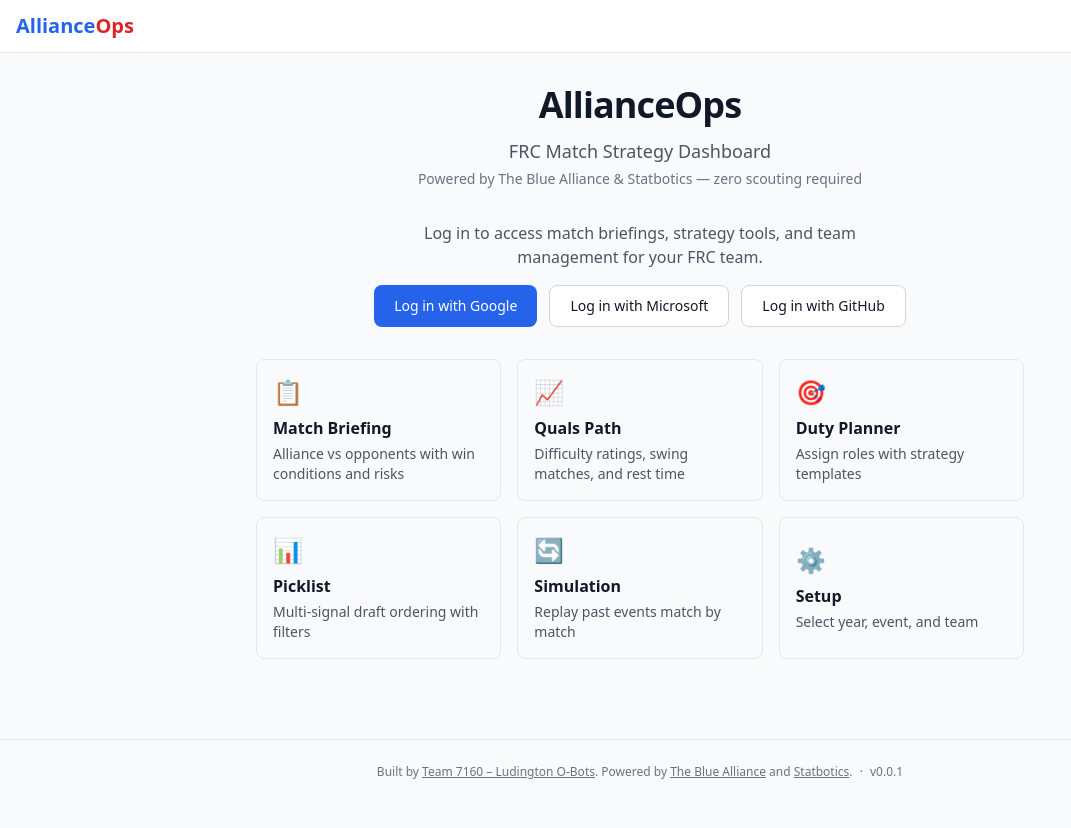
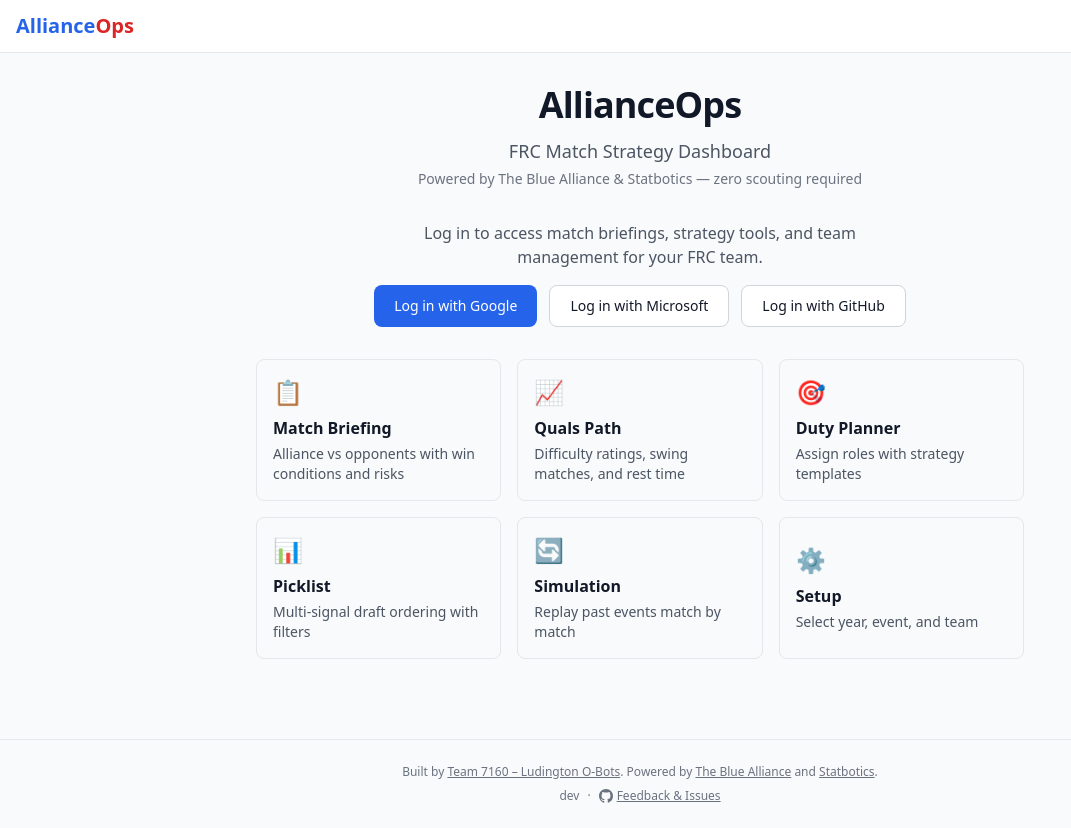
Before and after one commit to o-bots7160/AllianceOps, a Next.js app in the folder apps/web/: page / in a window 1280 px wide. Shown: the whole page, without its empty margins (0-1071 px from the left). Before the commit the page ends 804 px from the top, so only its background shows below. Built offline with nearby package versions, Linux system fonts and the light colour scheme; no server answers.

Commit message:
Enhance build process and footer with versioning and feedback links

```diff
--- a/apps/web/app/layout.tsx
+++ b/apps/web/app/layout.tsx
@@ -17,7 +17,8 @@
           <AppHeader />
           <SimulationBar />
           <main className="max-w-7xl mx-auto px-4 py-8">{children}</main>
-          <footer className="border-t border-gray-200 dark:border-gray-800 mt-12 py-6 text-center text-xs text-gray-500 dark:text-gray-500">
+          <footer className="border-t border-gray-200 dark:border-gray-800 mt-12 py-6 text-center text-xs text-gray-500 dark:text-gray-500 space-y-2">
+            <div>
               Built by{' '}
               <a
                 href="https://ludingtonrobotics.org"
@@ -45,7 +46,29 @@
               >
                 Statbotics
               </a>
-            . <span className="mx-1">·</span> v0.0.1
+              .
+            </div>
+            <div className="flex items-center justify-center gap-2">
+              <span>{process.env.NEXT_PUBLIC_APP_VERSION || 'dev'}</span>
+              <span>·</span>
+              <a
+                href="https://github.com/o-bots7160/AllianceOps/issues"
+                target="_blank"
+                rel="noopener noreferrer"
+                className="inline-flex items-center gap-1 underline hover:text-gray-700 dark:hover:text-gray-300"
+              >
+                <svg
+                  xmlns="http://www.w3.org/2000/svg"
+                  viewBox="0 0 16 16"
+                  fill="currentColor"
+                  className="w-3.5 h-3.5"
+                  aria-hidden="true"
+                >
+                  <path d="M8 0C3.58 0 0 3.58 0 8c0 3.54 2.29 6.53 5.47 7.59.4.07.55-.17.55-.38 0-.19-.01-.82-.01-1.49-2.01.37-2.53-.49-2.69-.94-.09-.23-.48-.94-.82-1.13-.28-.15-.68-.52-.01-.53.63-.01 1.08.58 1.23.82.72 1.21 1.87.87 2.33.66.07-.52.28-.87.51-1.07-1.78-.2-3.64-.89-3.64-3.95 0-.87.31-1.59.82-2.15-.08-.2-.36-1.02.08-2.12 0 0 .67-.21 2.2.82.64-.18 1.32-.27 2-.27s1.36.09 2 .27c1.53-1.04 2.2-.82 2.2-.82.44 1.1.16 1.92.08 2.12.51.56.82 1.27.82 2.15 0 3.07-1.87 3.75-3.65 3.95.29.25.54.73.54 1.48 0 1.07-.01 1.93-.01 2.2 0 .21.15.46.55.38A8.01 8.01 0 0 0 16 8c0-4.42-3.58-8-8-8Z" />
+                </svg>
+                Feedback &amp; Issues
+              </a>
+            </div>
           </footer>
         </Providers>
       </body>
--- a/apps/web/next.config.ts
+++ b/apps/web/next.config.ts
@@ -3,6 +3,9 @@
 const nextConfig: NextConfig = {
   output: process.env.NODE_ENV === 'production' ? 'export' : undefined,
   trailingSlash: true,
+  env: {
+    NEXT_PUBLIC_APP_VERSION: process.env.NEXT_PUBLIC_APP_VERSION || 'dev',
+  },
   images: {
     unoptimized: true,
   },
```
Lines whose indentation alone changed are shown as unchanged.
